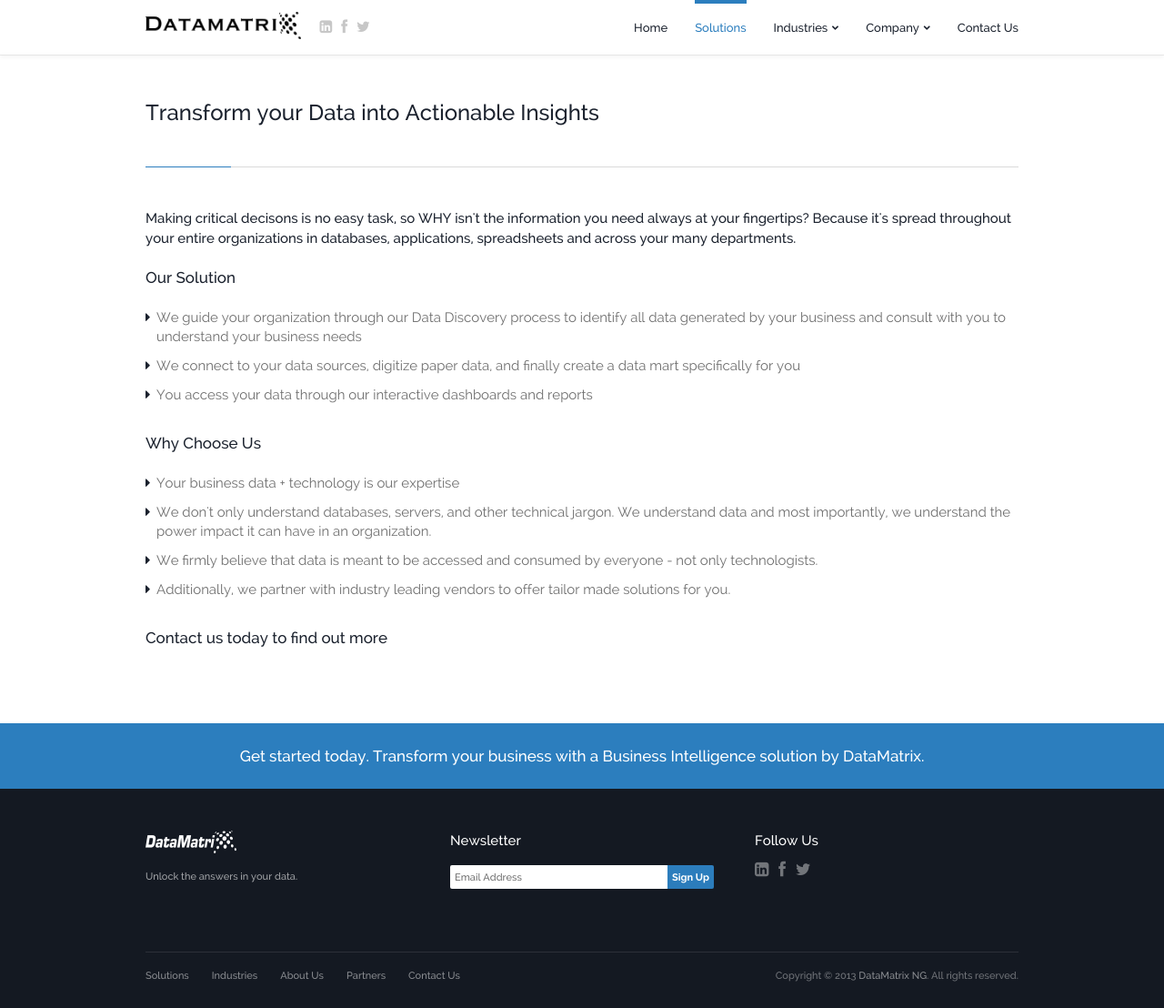
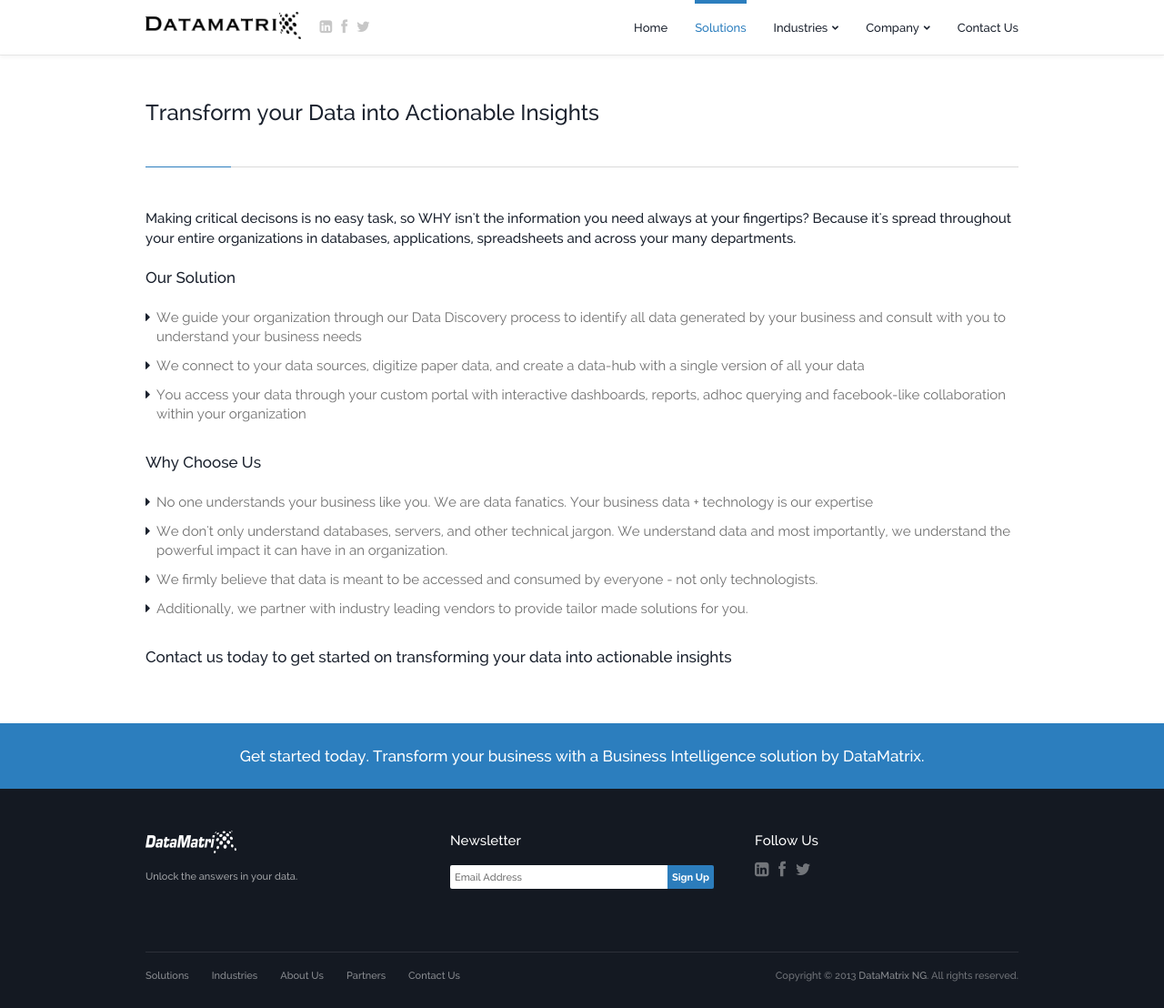
Before and after one commit to dtmtx/dtmtx.github.io, a Jekyll site: the page built from solutions.html, in a window 1280 px wide and 1108 px high. Shown: the whole window at 91% size. Built offline with Jekyll 4.4.1, drawn with Linux system fonts in a browser that asks for light colours; Markdown is read by kramdown in place of the engine named in the settings.

Commit message:
content update

```diff
--- a/solutions.html
+++ b/solutions.html
@@ -29,8 +29,8 @@ active: current
 					<h2>Our Solution</h2>
 					<ul class="arrow-list">
 								<li>We guide your organization through our Data Discovery process to identify all data generated by your business and consult with you to understand your business needs</li>
-								<li>We connect to your data sources, digitize paper data, and finally create a data mart specifically for you</li>
-								<li>You access your data through our interactive dashboards and reports</li>
+								<li>We connect to your data sources, digitize paper data, and create a data-hub with a single version of all your data</li>
+								<li>You access your data through your custom portal with interactive dashboards, reports, adhoc querying and facebook-like collaboration within your organization</li>
 					</ul>
 					<!--p>We guide your organization through our Data Discovery process to identify all data generated by your business and consult with you to understand your business needs</p>
 					<p>We connect to your data sources, digitize paper data, and finally create a data mart specifically for you</p>
@@ -40,16 +40,16 @@ active: current
 
 					<h2>Why Choose Us</h2>
 					<ul class="arrow-list">
-								<li>Your business data + technology is our expertise</li>
-								<li>We don't only understand databases, servers, and other technical jargon. We understand data and most importantly, we understand the power impact it can have in an organization.</li>
+								<li>No one understands your business like you.  We are data fanatics. Your business data + technology is our expertise</li>
+								<li>We don't only understand databases, servers, and other technical jargon. We understand data and most importantly, we understand the powerful impact it can have in an organization.</li>
 								<li>We firmly believe that data is meant to be accessed and consumed by everyone - not only technologists.</li>
-								<li>Additionally, we partner with industry leading vendors to offer tailor made solutions for you.</li>
+								<li>Additionally, we partner with industry leading vendors to provide tailor made solutions for you.</li>
 					</ul>
 					<!--p>Your business data + technology is our expertise</p>
 					<p>We don't only understand databases, servers, and other technical jargon. We understand data and most importantly, we understand the power impact it can have in an organization. We firmly believe that data is meant to be accessed and consumed by everyone - not only technologists. Additionally, we partner with experts in a variety of industries to offer tailor made solutions for you.</p-->
 					<div class="spacer"></div>
 
-					<h2>Contact us today to find out more</h2>
+					<h2>Contact us today to get started on transforming your data into actionable insights</h2>
 
 					<!-- ~~~~~~~~~~~~~~~~~~~~~~~~~~~~~~~ -->
 					<!-- END Intro -->
```
